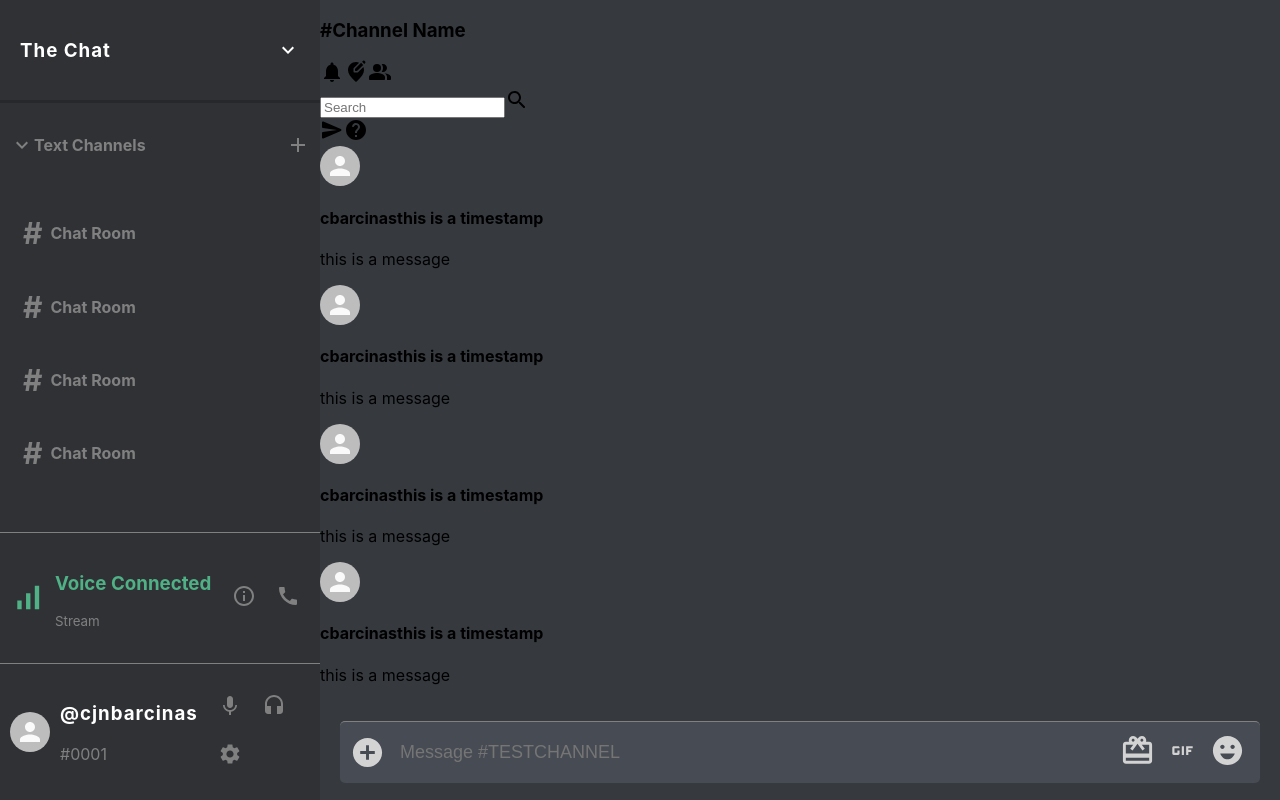
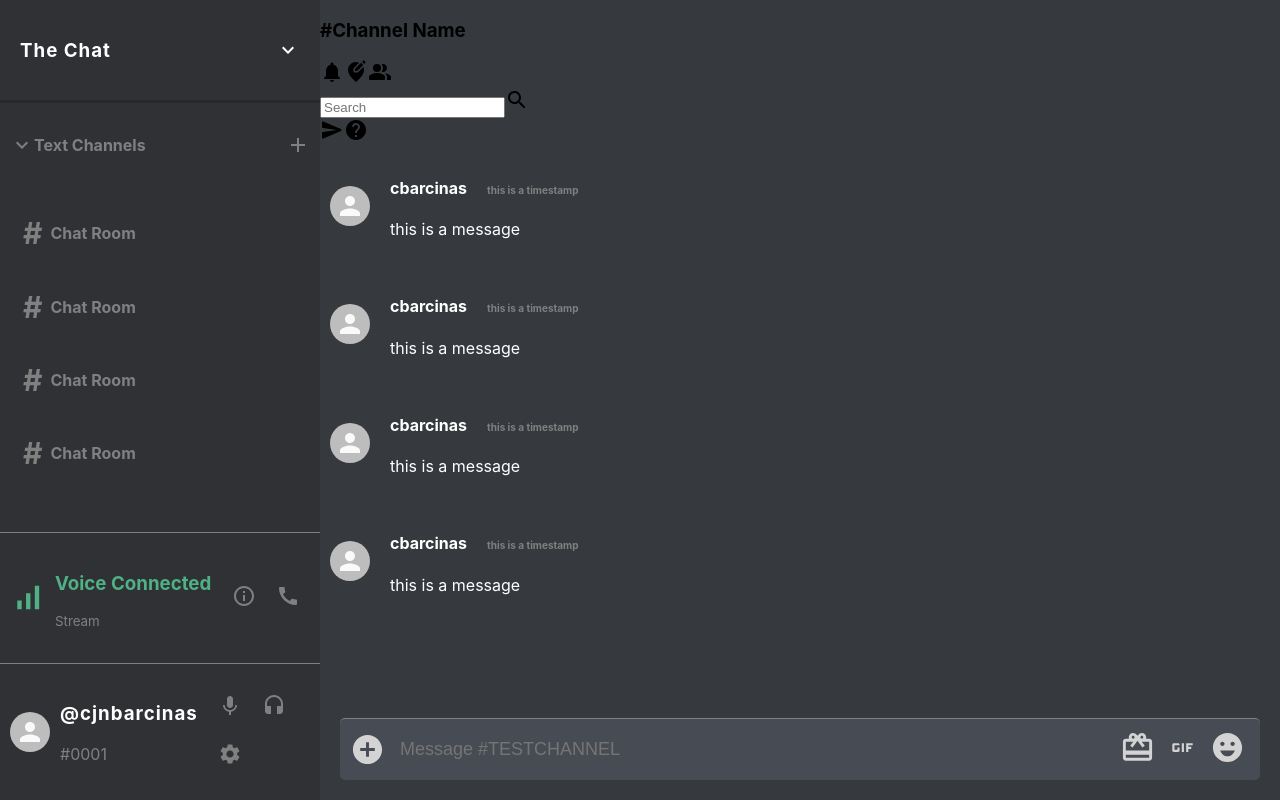
Before and after one commit to cbarcinas/discord-clone-v2, a React (Create React App) app: page / in a window 1280 px wide. Built offline with nearby package versions, Linux system fonts and the light colour scheme.

Commit message:
added Message.css

```diff
--- a/src/components/Message.css
+++ b/src/components/Message.css
@@ -0,0 +1,16 @@
+.message {
+  display: flex;
+  align-items: center;
+  padding: 10px;
+  color: white;
+}
+
+.message__info {
+  margin-left: 20px;
+}
+
+.message__timestamp {
+  color: gray;
+  margin-left: 20px;
+  font-size: x-small;
+}
```
